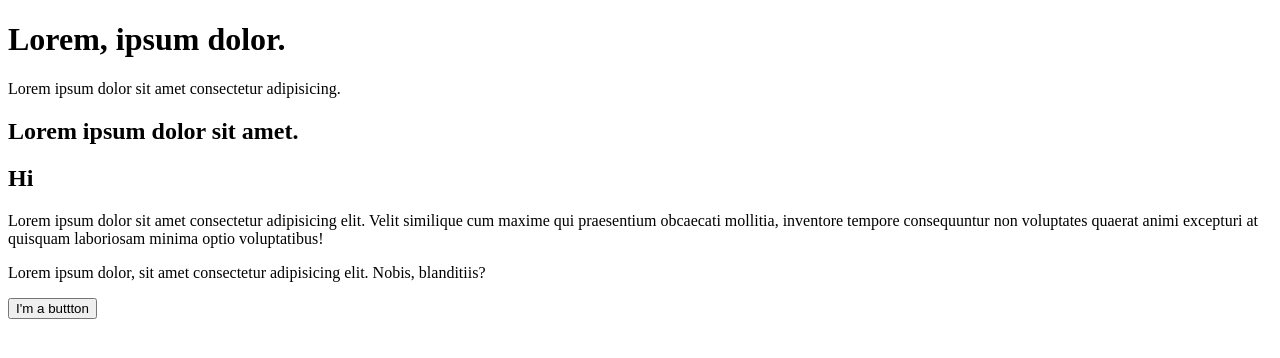
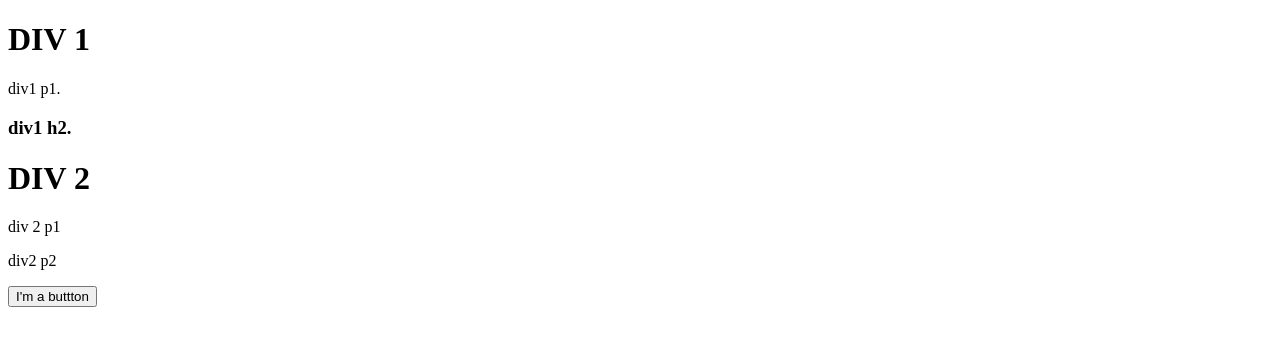
Before and after one commit to Umarfarooq88/Training, a plain HTML site: page index.html in a window 1280 px wide. Drawn offline with Linux system fonts and the light colour scheme.

Commit message:
changed HTML for better understabding

```diff
--- a/index.html
+++ b/index.html
@@ -7,14 +7,14 @@
 </head>
 <body>
     <div>
-        <h1>Lorem, ipsum dolor.</h1>
-        <p class="paraclass">Lorem ipsum dolor sit amet consectetur adipisicing.</p>
-        <h2>Lorem ipsum dolor sit amet.</h2>
+        <h1>DIV 1</h1>
+        <p class="paraclass">div1 p1.</p>
+        <h3>div1 h2.</h3>
     </div>
     <div>
-    <h2>Hi</h1>
-    <p >Lorem ipsum dolor sit amet consectetur adipisicing elit. Velit similique cum maxime qui praesentium obcaecati mollitia, inventore tempore consequuntur non voluptates quaerat animi excepturi at quisquam laboriosam minima optio voluptatibus!</p>
-    <p>Lorem ipsum dolor, sit amet consectetur adipisicing elit. Nobis, blanditiis?</p>
+    <h1>DIV 2</h1>
+    <p >div 2 p1</p>
+    <p>div2 p2</p>
 </div>
     <script src="dom.js"></script>
 </body>
```
